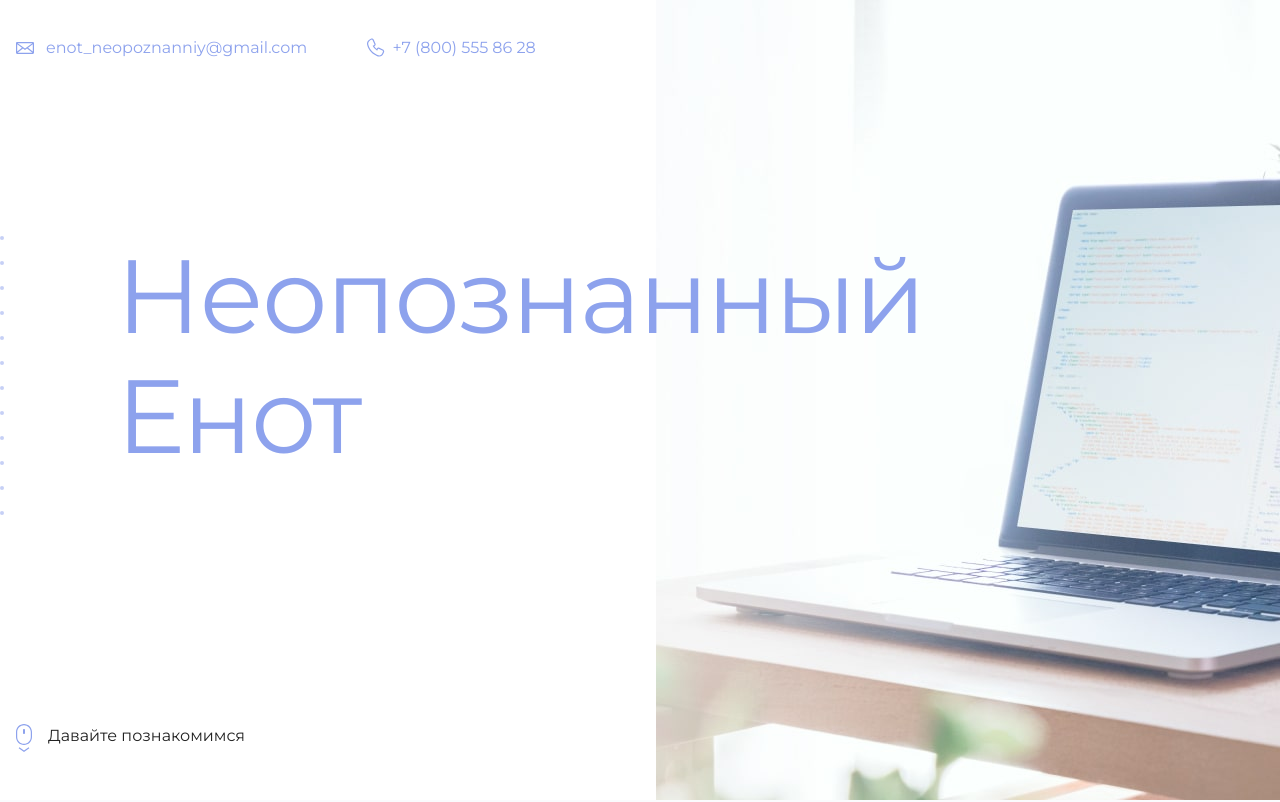
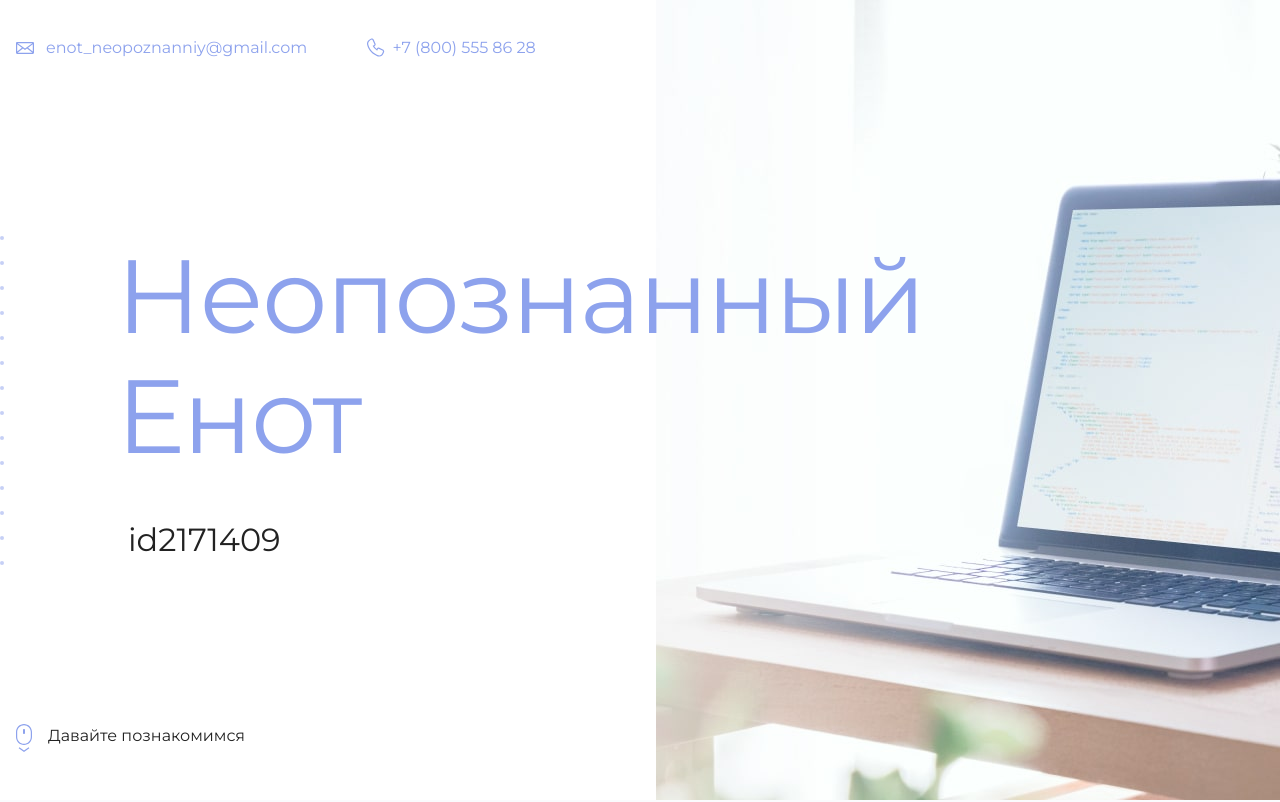
Before and after one commit to imbrickiy/site, a plain HTML site: page index.html in a window 1280 px wide. Shown: the top 802 px of the page. Drawn offline with Linux system fonts and the light colour scheme.

Commit message:
Update index.html

```diff
--- a/index.html
+++ b/index.html
@@ -19,7 +19,7 @@
       <section class="hero-image">
         <div class="container">
           <h1 class="heading">Неопознанный Енот</h1>
-          <p><!-- Тут ваш id на сайте Академии --></p>
+          <p>id2171409</p>
         </div>
       </section>
 
```
